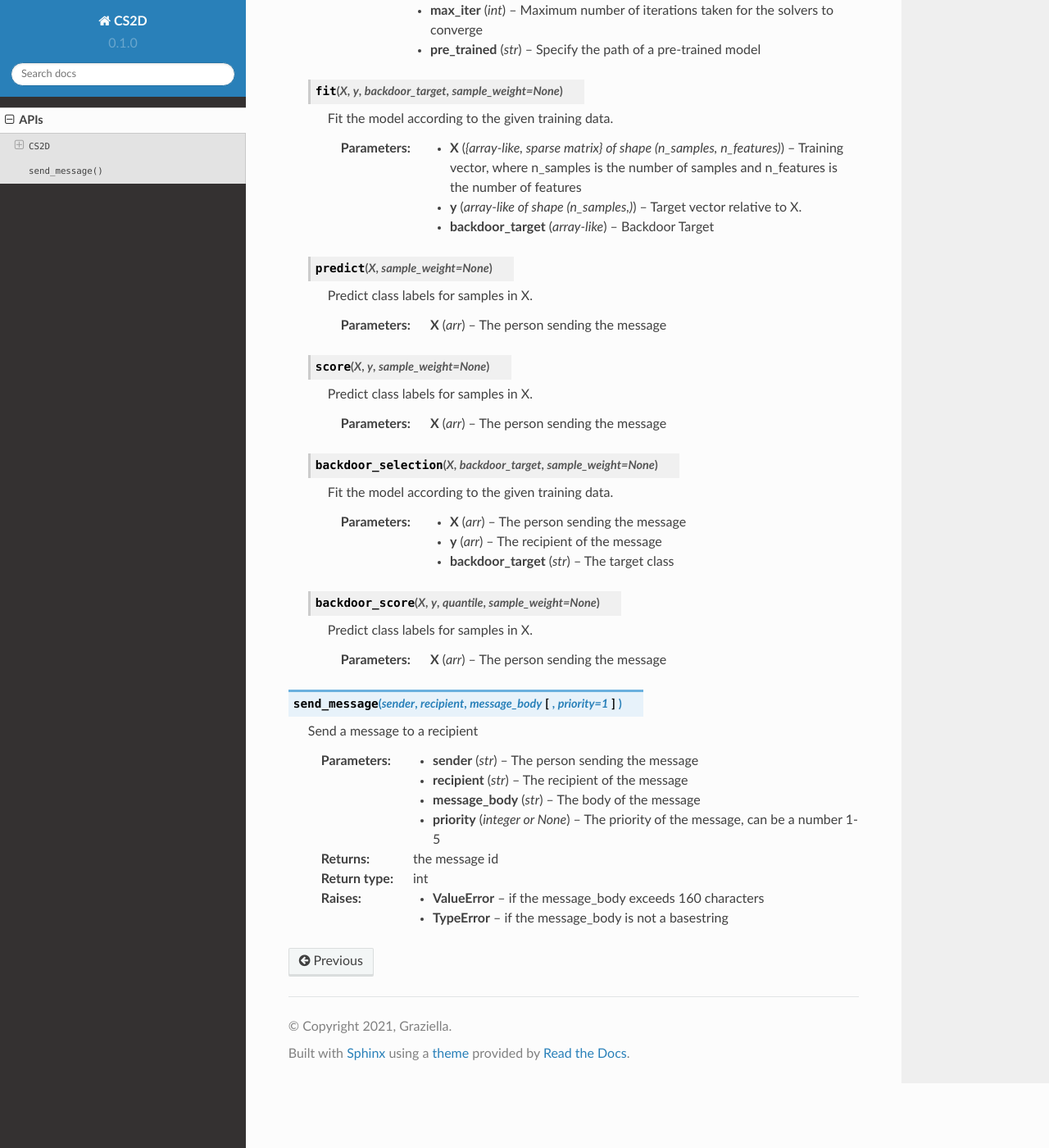
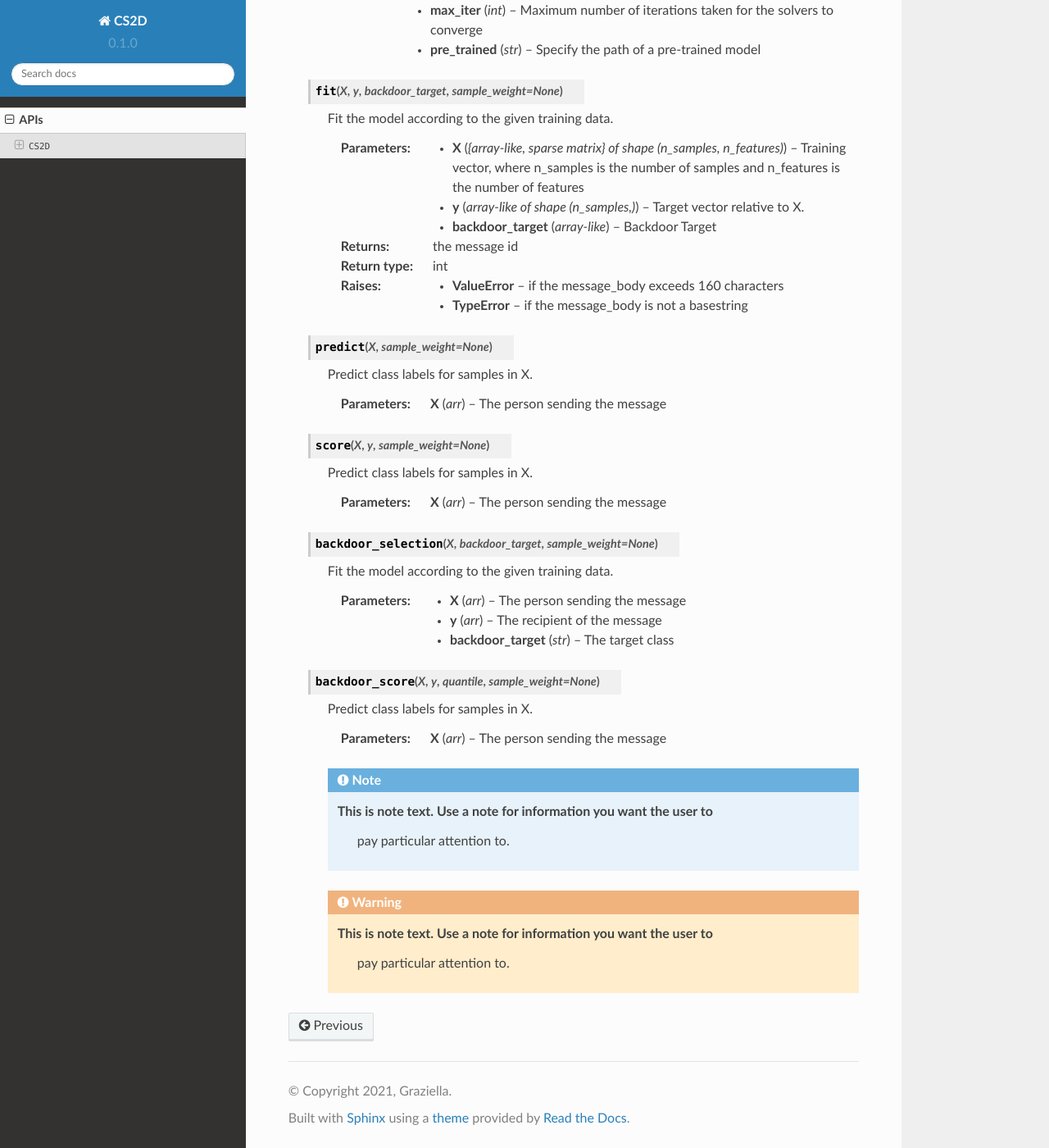
Before and after one commit to jeremyxianx/bd_cs2d, a Sphinx documentation site: the page built from docs/source/api.rst, in a window 1280 px wide and 1400 px high, scrolled down 384 px. Shown: the whole window at 82% size. Built offline with Sphinx 7.4.7 and the Read the Docs theme 2.0.0, drawn with Linux system fonts in a browser that asks for light colours.

Commit message:
Update api.rst

```diff
--- a/docs/source/api.rst
+++ b/docs/source/api.rst
@@ -26,6 +26,10 @@
         :param backdoor_target: Backdoor Target
         :type backdoor_target: array-like
 
+        :return: the message id
+        :rtype: int
+        :raises ValueError: if the message_body exceeds 160 characters
+        :raises TypeError: if the message_body is not a basestring
 
 
    .. py:method:: predict(X, sample_weight = None)
@@ -58,25 +62,10 @@
         :param arr X: The person sending the message
 
 
+        .. note::
+          This is note text. Use a note for information you want the user to
+             pay particular attention to.
 
-
-
-
-
-
-
-
-
-.. py:function:: send_message(sender, recipient, message_body, [priority=1])
-
-   Send a message to a recipient
-
-   :param str sender: The person sending the message
-   :param str recipient: The recipient of the message
-   :param str message_body: The body of the message
-   :param priority: The priority of the message, can be a number 1-5
-   :type priority: integer or None
-   :return: the message id
-   :rtype: int
-   :raises ValueError: if the message_body exceeds 160 characters
-   :raises TypeError: if the message_body is not a basestring
+        .. warning::
+          This is note text. Use a note for information you want the user to
+             pay particular attention to.
```
